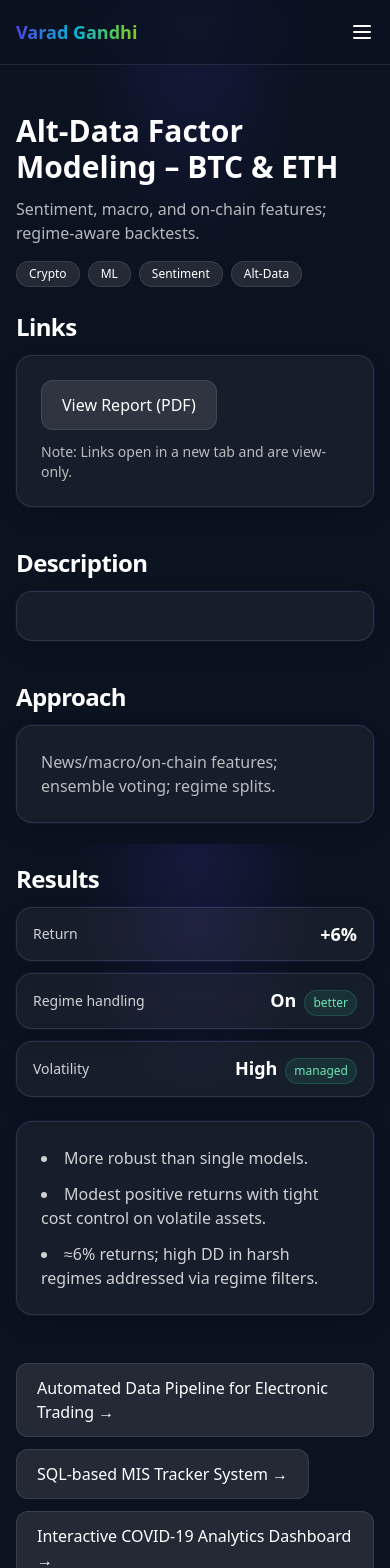
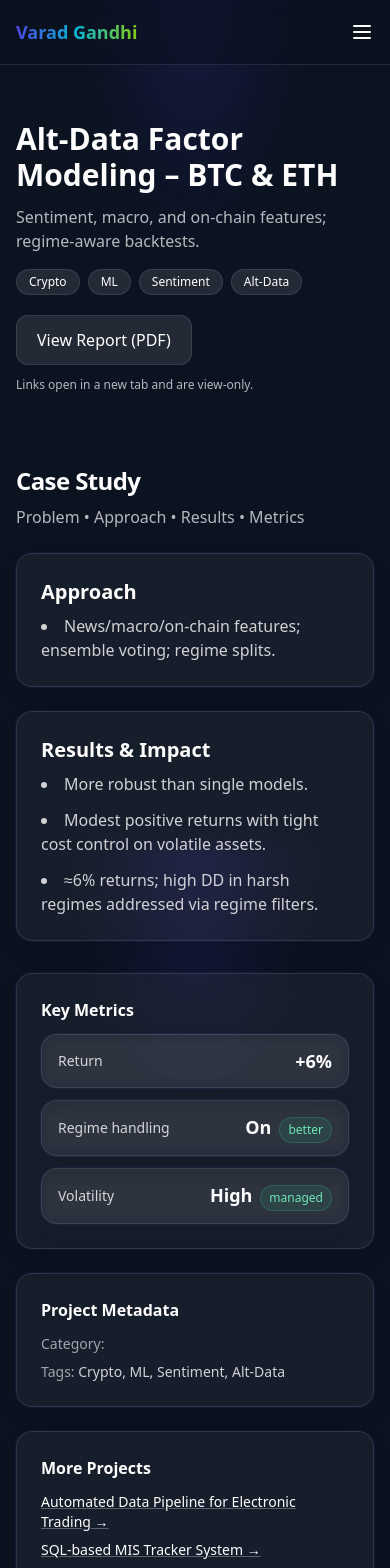
Before and after one commit to Gandhi-Varad-24/portfolio, a Next.js app: page /projects/altdata-btc-eth in a window 390 px wide. Shown: the top 1568 px of the page. Built offline with nearby package versions, Linux system fonts and the light colour scheme.

Commit message:
Add files via upload

```diff
--- a/app/projects/[slug]/page.tsx
+++ b/app/projects/[slug]/page.tsx
@@ -1,132 +1,261 @@
+// app/projects/[slug]/page.tsx
 import { notFound } from "next/navigation";
+import Link from "next/link";
 import { projects, type Project } from "@/data/projects";
+import { Section } from "@/components/Section";
 import Card from "@/components/Card";
 import KPI from "@/components/KPI";
-import Link from "next/link";
 
-export default function ProjectDetail({ params }: { params: { slug: string } }) {
+export default function ProjectDetailPage({
+  params
+}: {
+  params: { slug: string };
+}) {
   const proj = projects.find((p) => p.slug === params.slug);
   if (!proj) notFound();
 
   const sections = groupDetails(proj);
 
+  const otherProjects = projects
+    .filter((p) => p.slug !== proj.slug)
+    .slice(0, 6);
+
   return (
-    <div>
+    <div className="pb-16">
       {/* HERO */}
       <section className="container pt-12 pb-6">
-        <h1 className="text-3xl md:text-5xl font-bold">{proj.title}</h1>
+        <p className="text-xs uppercase tracking-[0.18em] text-white/60">
+          {proj.category}
+        </p>
+        <h1 className="text-3xl md:text-5xl font-bold mt-2">{proj.title}</h1>
         <p className="muted mt-3 max-w-3xl">{proj.summary}</p>
+
         <div className="mt-4 flex flex-wrap gap-2">
           {proj.tags.map((t) => (
-            <span key={t} className="badge">{t}</span>
+            <span key={t} className="badge">
+              {t}
+            </span>
           ))}
+        </div>
+
+        {/* Links / NDA */}
+        <div className="mt-5 flex flex-wrap items-center gap-3">
+          {proj.links?.nda ? (
+            <div className="flex items-center gap-2 text-sm text-white/80">
+              <span>🔒</span>
+              <span>Details and artifacts not shareable due to NDAs.</span>
+            </div>
+          ) : proj.links?.demo || proj.links?.report || proj.links?.code ? (
+            <>
+              {proj.links?.demo && (
+                <a
+                  className="btn"
+                  href={proj.links.demo}
+                  target="_blank"
+                  rel="noreferrer"
+                >
+                  View Demo
+                </a>
+              )}
+              {proj.links?.report && (
+                <a
+                  className="btn"
+                  href={proj.links.report}
+                  target="_blank"
+                  rel="noreferrer"
+                >
+                  View Report (PDF)
+                </a>
+              )}
+              {proj.links?.code && (
+                <a
+                  className="btn"
+                  href={proj.links.code}
+                  target="_blank"
+                  rel="noreferrer"
+                >
+                  View Code
+                </a>
+              )}
+              <p className="muted text-xs basis-full">
+                Links open in a new tab and are view-only.
+              </p>
+            </>
+          ) : (
+            <p className="muted text-sm">
+              No public links available for this project.
+            </p>
+          )}
         </div>
       </section>
 
-      <section className="container pb-16">
-        {/* Links (NDA-aware) */}
-        <h2 className="section-title mb-3">Links</h2>
+      {/* BODY */}
+      <Section title="Case Study" subtitle="Problem • Approach • Results • Metrics">
+        <div className="grid lg:grid-cols-[minmax(0,2fr),minmax(260px,1fr)] gap-8 items-start">
+          {/* Main narrative */}
+          <div className="flex flex-col gap-6">
+            {sections.description.length > 0 && (
               <Card>
-          {proj.links?.nda ? (
-            <div className="flex items-center gap-3">
-              <span className="text-lg">🔒</span>
-              <p className="text-white/80">Not shareable due to NDAs with the company.</p>
-            </div>
-          ) : proj.links?.demo || proj.links?.report || proj.links?.code ? (
-            <div className="flex flex-wrap gap-3">
-              {proj.links?.demo && (
-                <a className="btn" href={proj.links.demo} target="_blank" rel="noreferrer">View Demo</a>
+                <h2 className="text-xl font-semibold mb-2">Overview</h2>
+                <RichParagraphs text={sections.description.join("\n\n")} />
+              </Card>
             )}
-              {proj.links?.report && (
-                <a className="btn" href={proj.links.report} target="_blank" rel="noreferrer">View Report (PDF)</a>
-              )}
-              {proj.links?.code && (
-                <a className="btn" href={proj.links.code} target="_blank" rel="noreferrer">View Code</a>
-              )}
-              <p className="muted text-sm basis-full">Note: Links open in a new tab and are view-only.</p>
-            </div>
-          ) : (
-            <p className="muted">No public links available.</p>
-          )}
-        </Card>
 
-        {/* Description */}
-        <h2 className="section-title mt-10 mb-3">Description</h2>
-        <Card><RichParagraphs text={sections.description.join("\n\n")} /></Card>
-
-        {/* Approach */}
-        <h2 className="section-title mt-10 mb-3">Approach</h2>
-        <div className="grid md:grid-cols-2 gap-6">
+            {sections.approach.length > 0 && (
+              <Card>
+                <h2 className="text-xl font-semibold mb-2">Approach</h2>
+                <ul className="space-y-3 list-disc list-inside text-white/80">
                   {sections.approach.map((text, i) => (
-            <Card key={i}><HighlightedHeading text={text} /></Card>
-          ))}
-        </div>
-
-        {/* Results */}
-        <h2 className="section-title mt-10 mb-3">Results</h2>
-        <div className="grid md:grid-cols-3 gap-6">
-          <div className="md:col-span-1 flex flex-col gap-3">
-            {(proj.kpis ?? []).map((k, i) => (
-              <KPI key={i} label={k.label} value={k.value} delta={k.delta} />
-            ))}
-          </div>
-          <div className="md:col-span-2">
-            <Card>
-              <ul className="space-y-3 list-disc list-inside">
-                {sections.results.map((text, i) => (
-                  <li key={i} className="text-white/80">
+                    <li key={i}>
                       <HighlightedHeading inline text={text} />
                     </li>
                   ))}
                 </ul>
               </Card>
-          </div>
+            )}
+
+            {sections.results.length > 0 && (
+              <Card>
+                <h2 className="text-xl font-semibold mb-2">Results & Impact</h2>
+                <ul className="space-y-3 list-disc list-inside text-white/80">
+                  {sections.results.map((text, i) => (
+                    <li key={i}>
+                      <HighlightedHeading inline text={text} />
+                    </li>
+                  ))}
+                </ul>
+              </Card>
+            )}
           </div>
 
-        {/* Footer nav */}
-        <div className="mt-12 flex flex-wrap gap-3">
-          {projects.filter((p) => p.slug !== proj.slug).slice(0, 4).map((p) => (
-            <Link key={p.slug} href={`/projects/${p.slug}`} className="btn">
+          {/* Sidebar */}
+          <div className="flex flex-col gap-6">
+            <Card>
+              <h3 className="font-semibold mb-3">Key Metrics</h3>
+              {proj.kpis && proj.kpis.length > 0 ? (
+                <div className="grid grid-cols-1 gap-3">
+                  {proj.kpis.map((k, i) => (
+                    <KPI
+                      key={i}
+                      label={k.label}
+                      value={k.value}
+                      delta={k.delta}
+                    />
+                  ))}
+                </div>
+              ) : (
+                <p className="muted text-sm">
+                  Metrics are qualitative for this project.
+                </p>
+              )}
+            </Card>
+
+            <Card>
+              <h3 className="font-semibold mb-3">Project Metadata</h3>
+              <ul className="text-sm text-white/80 space-y-2">
+                <li>
+                  <span className="text-white/60">Category:</span>{" "}
+                  {proj.category}
+                </li>
+                <li>
+                  <span className="text-white/60">Tags:</span>{" "}
+                  {proj.tags.join(", ")}
+                </li>
+              </ul>
+            </Card>
+
+            <Card>
+              <h3 className="font-semibold mb-3">More Projects</h3>
+              <div className="flex flex-col gap-2 text-sm">
+                {otherProjects.map((p) => (
+                  <Link key={p.slug} href={`/projects/${p.slug}`} className="link">
                     {p.title} →
                   </Link>
                 ))}
               </div>
-      </section>
+            </Card>
+          </div>
+        </div>
+      </Section>
     </div>
   );
 }
 
 /* ---------- helpers ---------- */
+
 function groupDetails(proj: Project) {
   const description: string[] = [];
   const approach: string[] = [];
   const results: string[] = [];
+
   for (const d of proj.details) {
     const t = d.description.trim();
-    if (t.startsWith("Problem:") || t.startsWith("Description:")) description.push(t.replace(/^\w+:\s*/, ""));
-    else if (t.startsWith("Approach:") || t.startsWith("Modeling:") || t.startsWith("Tech:")) approach.push(t.replace(/^\w+:\s*/, ""));
-    else if (t.startsWith("Results:") || t.startsWith("Validation:") || t.startsWith("Impact:")) results.push(t.replace(/^\w+:\s*/, ""));
-    else description.push(t);
-    if (d.impact) results.push(d.impact);
+    if (t.startsWith("Problem:") || t.startsWith("Overview:") || t.startsWith("Description:")) {
+      description.push(stripPrefix(t));
+    } else if (
+      t.startsWith("Approach:") ||
+      t.startsWith("Modeling:") ||
+      t.startsWith("Tech:")
+    ) {
+      approach.push(stripPrefix(t));
+    } else if (
+      t.startsWith("Results:") ||
+      t.startsWith("Impact:") ||
+      t.startsWith("Outcome:")
+    ) {
+      results.push(stripPrefix(t));
+    } else {
+      // If no prefix, treat first items as description by default.
+      description.push(t);
     }
+
+    if (d.impact) {
+      results.push(d.impact.trim());
+    }
+  }
+
   return { description, approach, results };
 }
+
+function stripPrefix(text: string) {
+  const idx = text.indexOf(":");
+  return idx > 0 ? text.slice(idx + 1).trim() : text;
+}
+
 function RichParagraphs({ text }: { text: string }) {
   return (
     <div className="prose prose-invert max-w-none">
       {text.split(/\n{2,}/).map((p, i) => (
-        <p key={i} className="text-white/80 leading-relaxed">{p}</p>
+        <p key={i} className="text-white/80 leading-relaxed">
+          {p}
+        </p>
       ))}
     </div>
   );
 }
-function HighlightedHeading({ text, inline = false }: { text: string; inline?: boolean }) {
-  const i = text.indexOf(":");
-  if (i <= 0) return <span className={inline ? "text-white/80" : "muted"}>{text}</span>;
-  const head = text.slice(0, i).trim();
-  const body = text.slice(i + 1).trim();
+
+function HighlightedHeading({
+  text,
+  inline = false
+}: {
+  text: string;
+  inline?: boolean;
+}) {
+  const idx = text.indexOf(":");
+  if (idx <= 0) {
+    return (
+      <span className={inline ? "text-white/80" : "muted"}>
+        {text}
+      </span>
+    );
+  }
+  const head = text.slice(0, idx).trim();
+  const body = text.slice(idx + 1).trim();
   return inline ? (
-    <span><span className="font-semibold text-white">{head}: </span><span className="text-white/80">{body}</span></span>
+    <span>
+      <span className="font-semibold text-white">{head}: </span>
+      <span className="text-white/80">{body}</span>
+    </span>
   ) : (
     <>
       <h3 className="font-semibold">{head}</h3>
```
Lines whose indentation alone changed are shown as unchanged.
